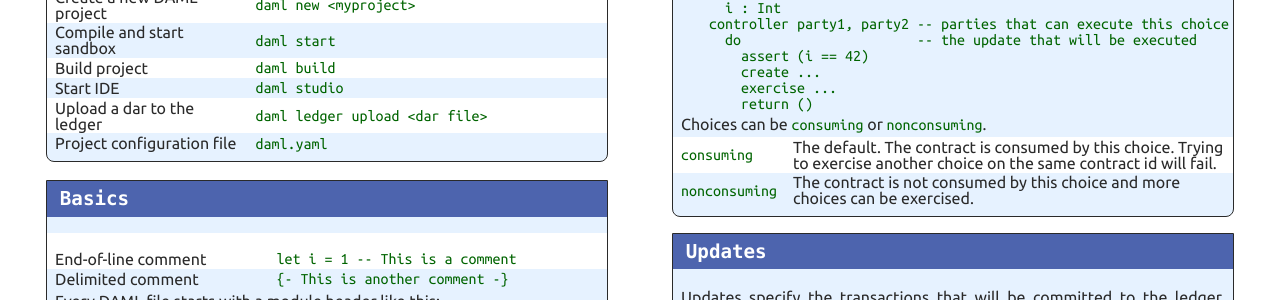
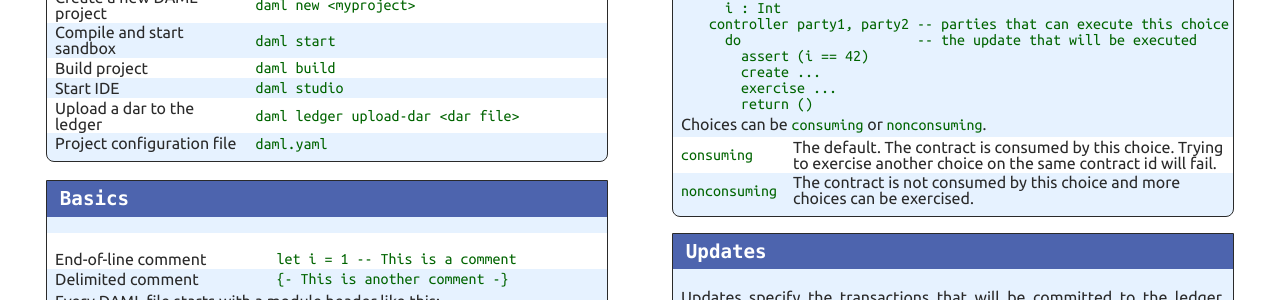
Before and after one commit to cocreature/daml-cheat-sheet, a Jekyll site: the page built from index.html, in a window 1280 px wide and 900 px high, scrolled down 469 px. Shown: the part 152-452 px from the top of the window. Built offline with Jekyll 4.4.1, drawn with Linux system fonts in a browser that asks for light colours.

Commit message:
s/upload/upload-dar/
Alternatively we could also recommend `daml deploy` which will also build it. I don’t have a strong opinion on what is preferable here but given that we recommend `daml start` instead of `daml sandbox` that might be more consistent.

```diff
--- a/_includes/en/CommandLine.md
+++ b/_includes/en/CommandLine.md
@@ -6,5 +6,5 @@
 | Compile and start sandbox | `daml start` |
 | Build project | `daml build` |
 | Start IDE | `daml studio` |
-| Upload a dar to the ledger | `daml ledger upload <dar file>` |
+| Upload a dar to the ledger | `daml ledger upload-dar <dar file>` |
 | Project configuration file | `daml.yaml` |
```
